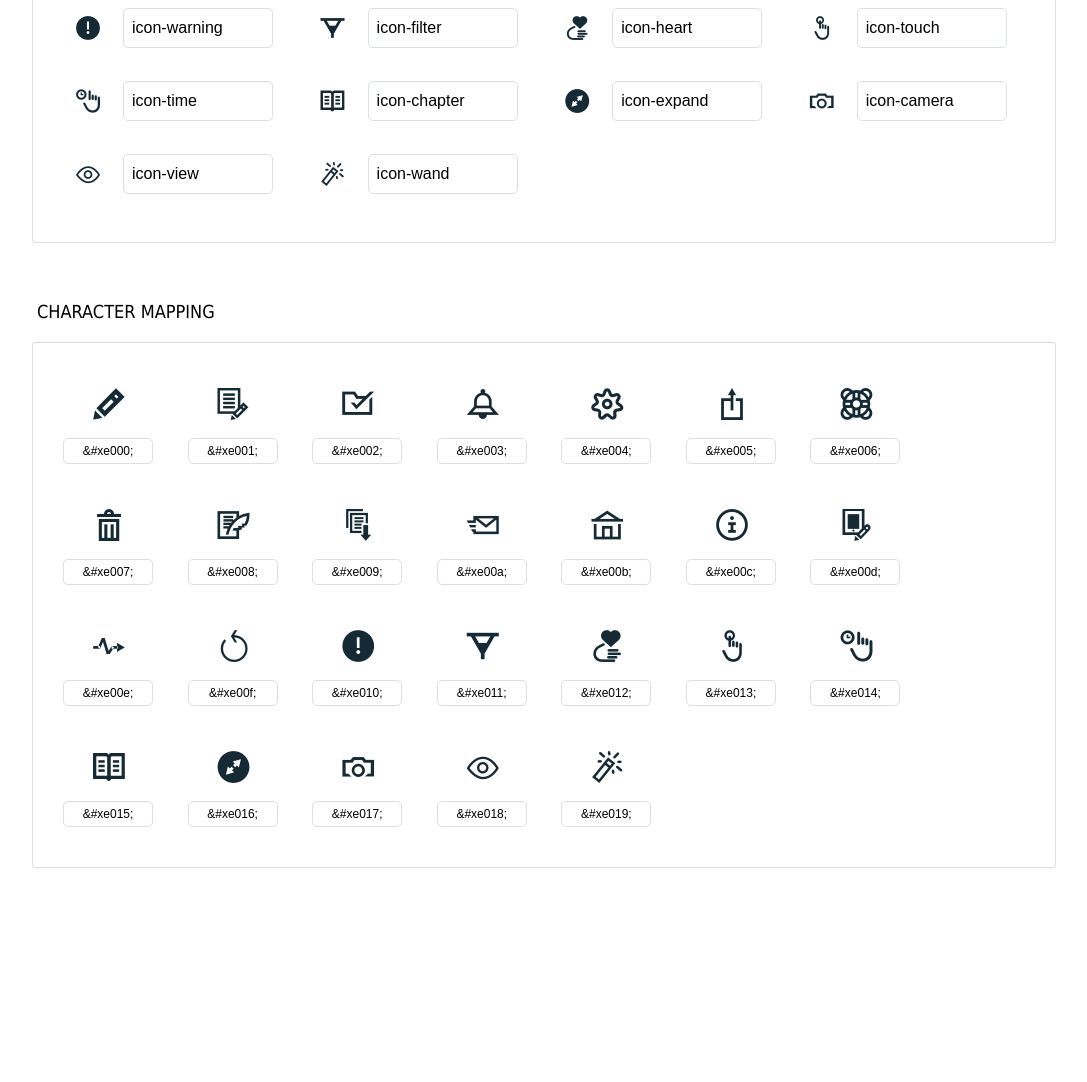
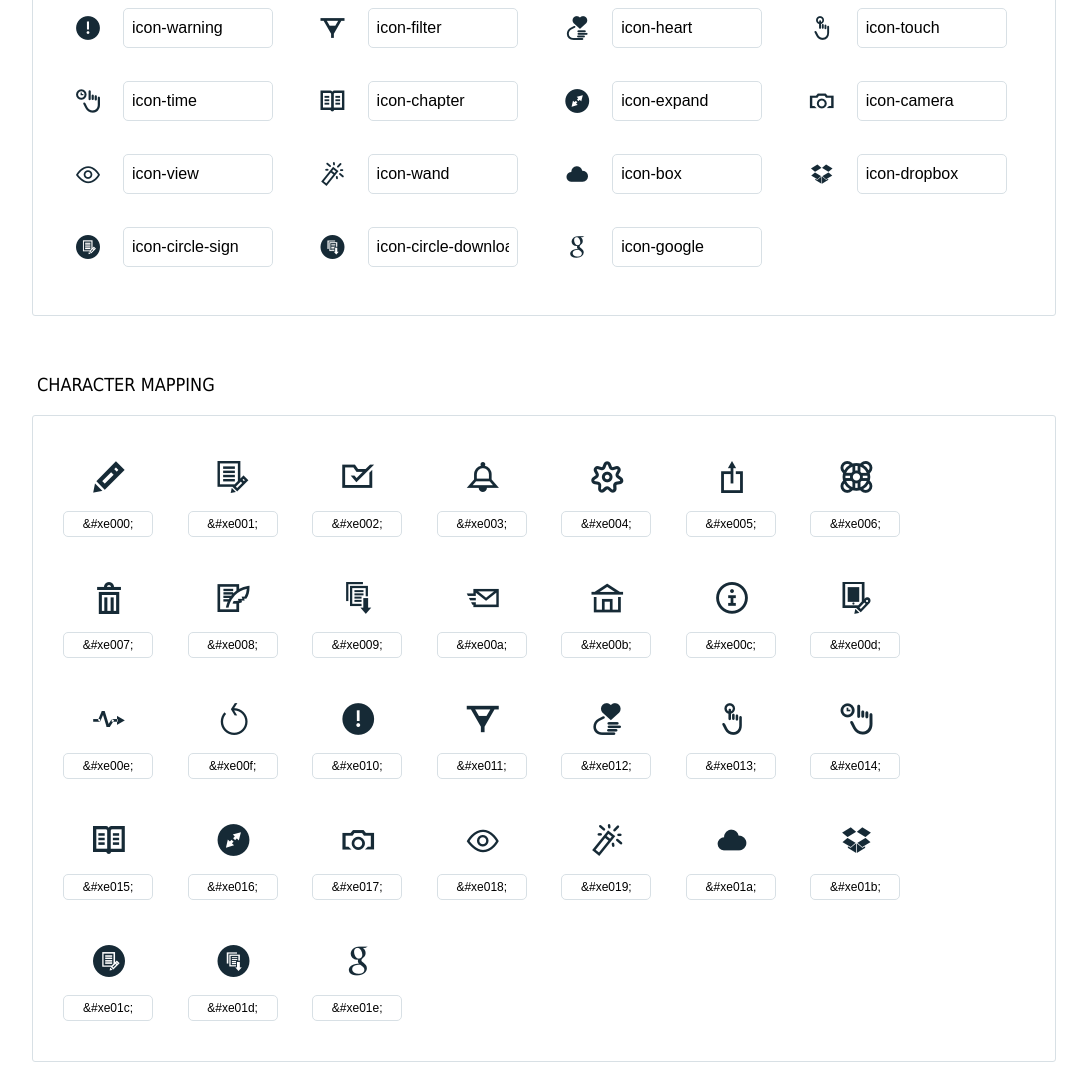
Before and after one commit to natechenette/Shakecons, a website: page index.html in a window 1280 px wide. Shown: the part 476-1558 px from the top of the page, without its empty margins (96-1183 px from the left). Before the commit the page ends 1364 px from the top, so only its background shows below. Drawn offline with Linux system fonts and the light colour scheme.

Commit message:
Adding storage and circle icons

```diff
--- a/index.html
+++ b/index.html
@@ -18,7 +18,7 @@ body{font-family:'Dosis','Tahoma',sans-serif}
 .container{margin:15px auto;width:80%}
 h1{margin:40px 0 20px;font-weight:700;font-size:38px;line-height:32px;color:#333}
 h2{font-size:18px;padding:0 0 21px 5px;margin:45px 0 0 0;text-transform:uppercase;font-weight:500}
-.small{font-size:14px;color:#a5adb4;}
+.small{font-size:14px;color:#666;}
 .small a{color:#a5adb4;}
 .small a:hover{color:#fb565e}
 .glyphs.character-mapping{margin:0 0 20px 0;padding:20px 0 20px 30px;color:rgba(0,0,0,0.5);border:1px solid #d8e0e5;-webkit-border-radius:3px;border-radius:3px;}
@@ -147,6 +147,26 @@ h2{font-size:18px;padding:0 0 21px 5px;margin:45px 0 0 0;text-transform:uppercas
           <div class="icon icon-icon-wand"></div>
           <input type="text" readonly="readonly" value="icon-wand">
         </li>
+        <li>
+          <div class="icon icon-icon-box"></div>
+          <input type="text" readonly="readonly" value="icon-box">
+        </li>
+        <li>
+          <div class="icon icon-icon-dropbox"></div>
+          <input type="text" readonly="readonly" value="icon-dropbox">
+        </li>
+        <li>
+          <div class="icon icon-icon-circle-sign"></div>
+          <input type="text" readonly="readonly" value="icon-circle-sign">
+        </li>
+        <li>
+          <div class="icon icon-icon-circle-download"></div>
+          <input type="text" readonly="readonly" value="icon-circle-download">
+        </li>
+        <li>
+          <div class="icon icon-icon-google"></div>
+          <input type="text" readonly="readonly" value="icon-google">
+        </li>
       </ul>
       <h2>Character mapping</h2>
       <ul class="glyphs character-mapping">
@@ -254,6 +274,26 @@ h2{font-size:18px;padding:0 0 21px 5px;margin:45px 0 0 0;text-transform:uppercas
           <div data-icon="&#xe019;" class="icon"></div>
           <input type="text" readonly="readonly" value="&amp;#xe019;">
         </li>
+        <li>
+          <div data-icon="&#xe01a;" class="icon"></div>
+          <input type="text" readonly="readonly" value="&amp;#xe01a;">
+        </li>
+        <li>
+          <div data-icon="&#xe01b;" class="icon"></div>
+          <input type="text" readonly="readonly" value="&amp;#xe01b;">
+        </li>
+        <li>
+          <div data-icon="&#xe01c;" class="icon"></div>
+          <input type="text" readonly="readonly" value="&amp;#xe01c;">
+        </li>
+        <li>
+          <div data-icon="&#xe01d;" class="icon"></div>
+          <input type="text" readonly="readonly" value="&amp;#xe01d;">
+        </li>
+        <li>
+          <div data-icon="&#xe01e;" class="icon"></div>
+          <input type="text" readonly="readonly" value="&amp;#xe01e;">
+        </li>
       </ul>
     </div><script type="text/javascript">
 (function() {
--- a/styles.css
+++ b/styles.css
@@ -116,3 +116,18 @@
 .icon-icon-wand:before {
   content: "\e019";
 }
+.icon-icon-box:before {
+  content: "\e01a";
+}
+.icon-icon-dropbox:before {
+  content: "\e01b";
+}
+.icon-icon-circle-sign:before {
+  content: "\e01c";
+}
+.icon-icon-circle-download:before {
+  content: "\e01d";
+}
+.icon-icon-google:before {
+  content: "\e01e";
+}
```
Also changed, not shown: fonts/shakecons.ttf, fonts/shakecons.woff, 2 other files.
